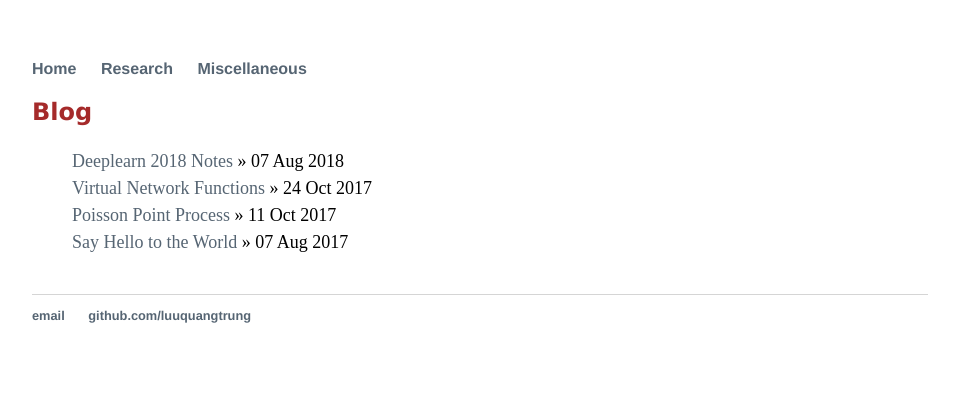
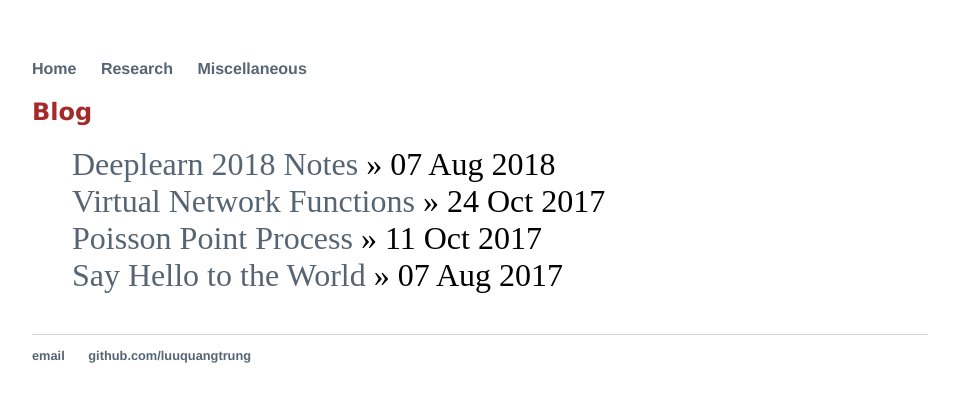
Before and after one commit to luuquangtrung/luuquangtrung.github.io_v1, a Jekyll site: the page built from blog/index.html, in a window 1280 px wide. Shown: the top 402 px of the page, without its empty margins (160-1119 px from the left). Built offline with Jekyll 4.4.1, drawn with Linux system fonts in a browser that asks for light colours.

Commit message:
Update index.html

```diff
--- a/blog/index.html
+++ b/blog/index.html
@@ -10,7 +10,7 @@ title: Blog
 <ul class="posts">
   {% for post in site.posts %}
     <li>
-	<font size="4">
+	<font size="6">
 		<a href="{{ post.url }}" title="{{ post.title }}">{{ post.title }}</a> » <span>{{ post.date | date_to_string }}</span>
 	</font>
 	</li>
```
